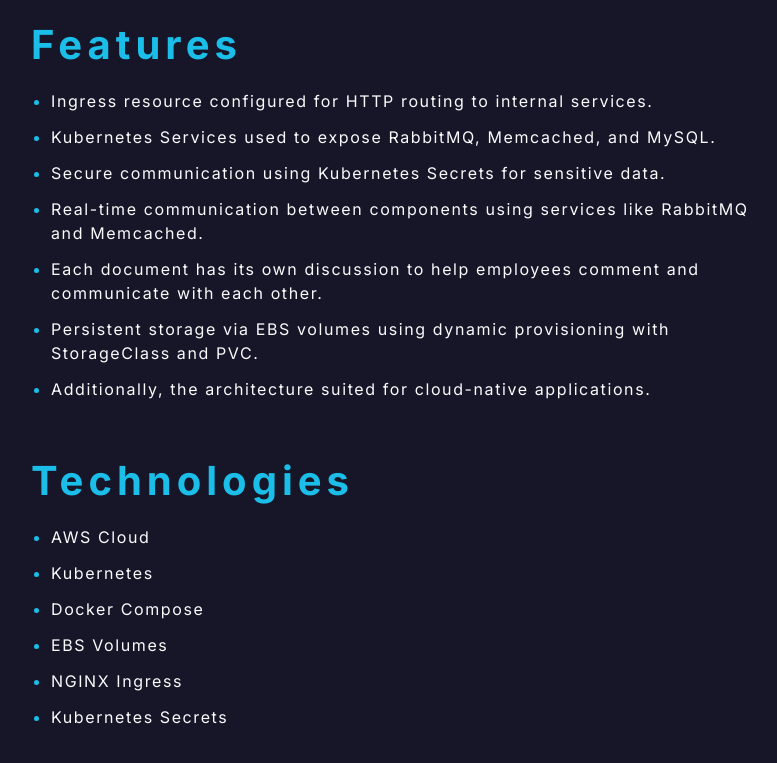
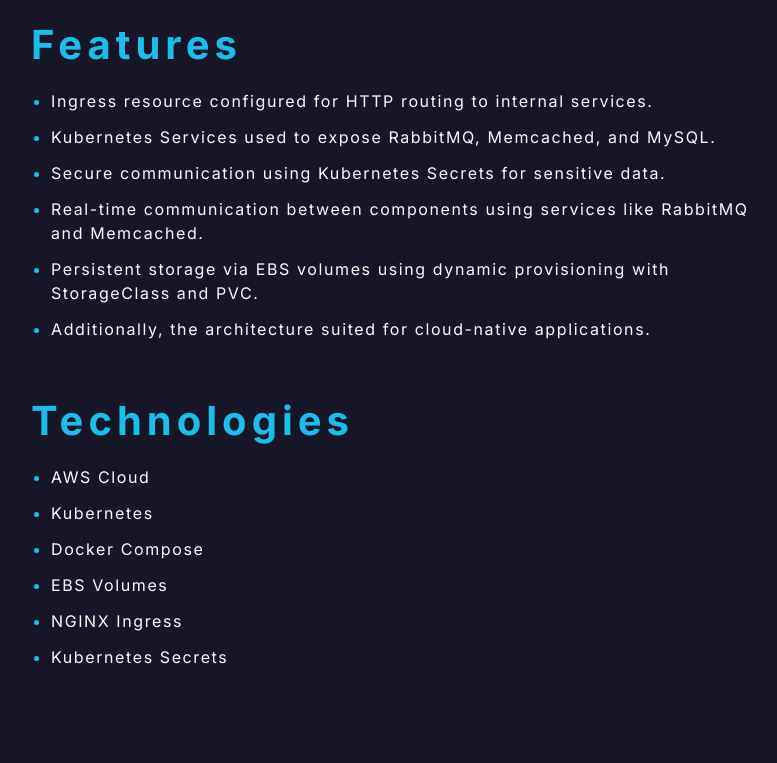
Before and after one commit to MrFostoq/portfolio, a website: page projects/K8s.html in a window 1280 px wide. Shown: the part 764-1527 px from the top of the page, without its empty margins (233-1010 px from the left). Drawn offline with nearby package versions, Linux system fonts and the light colour scheme.

Commit message:
final commit

```diff
--- a/projects/K8s.html
+++ b/projects/K8s.html
@@ -146,10 +146,6 @@
                 Real-time communication between components using services like RabbitMQ and Memcached.
               </li>
               <li>
-                Each document has its own discussion to help employees comment
-                and communicate with each other.
-              </li>
-              <li>
                 Persistent storage via EBS volumes using dynamic provisioning with StorageClass and PVC.
               </li>
               <li>
```
